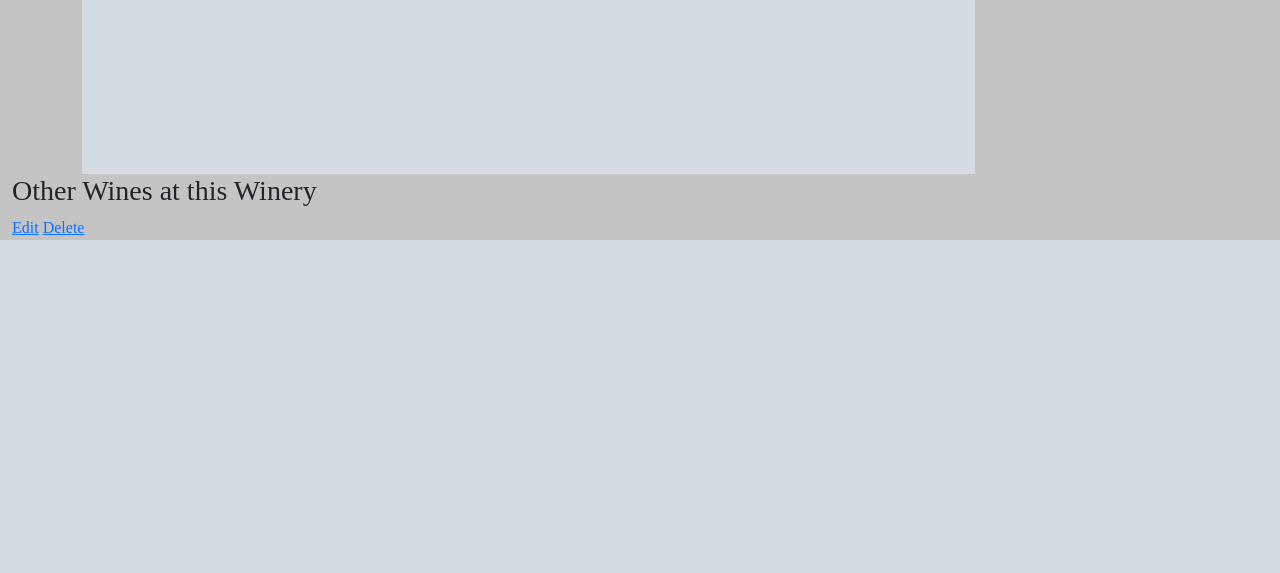
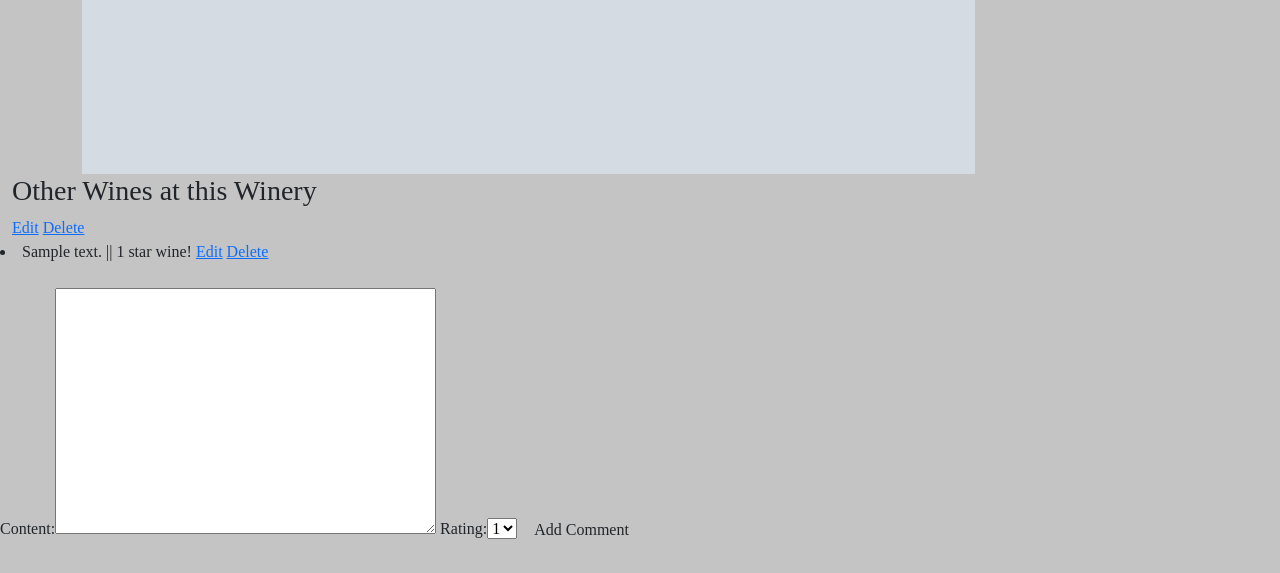
Before and after one commit to jeremydurden/mysomm, a Django app: page /wine/1/ in a window 1280 px wide. Shown: the part 875-1448 px from the top of the page. Before the commit the page ends 1115 px from the top, so only its background shows below. Run offline with Django 3.2, Linux system fonts and the light colour scheme; tables that the repository leaves empty hold one stand-in row (values such as "Sample post"); grey boxes marked "Sample" are stand-in pictures; some libraries are stand-ins or nearby versions; some web fonts are replaced.

Commit message:
adding comment functionality on wine details templates

```diff
--- a/main_app/admin.py
+++ b/main_app/admin.py
@@ -1,6 +1,6 @@
 from django.contrib import admin
 
-from .models import Winery, Wine, Grape, County
+from .models import Winery, Wine, Grape, County, Comment
 # Register your models here.
 admin.site.register(Winery)
 admin.site.register(Wine)
@@ -8,3 +8,4 @@ admin.site.register(Grape)
 ## registering county model for testing,
 ## but will remove it once full data is loaded
 admin.site.register(County)
+admin.site.register(Comment)
--- a/main_app/forms.py
+++ b/main_app/forms.py
@@ -1,6 +1,6 @@
 from django import forms
 from django.forms import ModelForm
-from .models import Wine, Winery
+from .models import Wine, Winery, Comment
 from django.core.validators import MinValueValidator, MaxValueValidator
 from django.contrib.auth.forms import UserCreationForm
 from django.contrib.auth import get_user_model
@@ -23,7 +23,6 @@ class WineForm(ModelForm):
     style = forms.CharField(max_length=100, required=False)
     grape = forms.CharField(max_length=100, required=False)
     vintage = forms.CharField(max_length=4, required=False)
-    color = forms.CharField(max_length=5, required=False)
     taste_notes = forms.CharField(max_length=250, required=False, widget=forms.Textarea)
     image_url = forms.CharField(max_length=100, required=False)
 
@@ -77,3 +76,9 @@ class EnthusiastSignUpForm(UserCreationForm):
         if commit:
             user.save()
         return user
+
+class CommentForm(ModelForm):
+
+    class Meta:
+        model = Comment
+        fields = ['content', 'rating']
--- a/main_app/models.py
+++ b/main_app/models.py
@@ -66,8 +66,6 @@ class Wine(models.Model):
         return f'{self.name} is a {self.vintage} {self.style} wine.'
 
     def get_absolute_url(self):
-       # print(self.winery, 'this is the self.winery*******')
-        print(self.winery.id, 'this is the self.winery.id********')
         return reverse('winery_detail', kwargs={'winery_id': self.winery.id})
 
 
@@ -78,3 +76,24 @@ class Grape(models.Model):
 
     def __str__(self):
         return f'{self.name} has a scientific name of {self.sci_name}'
+
+class Comment(models.Model):
+
+    SCORES = [
+        ('1','1'),
+        ('2','2'),
+        ('3','3'),
+        ('4','4'),
+        ('5','5'),
+    ]
+
+    content = models.TextField(max_length=250, null=True)
+    rating = models.TextField(choices=SCORES, default=SCORES[0][0])
+    user = models.ForeignKey(User, on_delete=models.CASCADE)
+    wine = models.ForeignKey(Wine, on_delete=models.CASCADE)
+
+    def __str__(self):
+        return f'{self.rating} is the rating on this comment'
+
+    def get_absolute_url(self):
+        return reverse('wine_detail', args={self.wine.id})
--- a/main_app/templates/main_app/wine_detail.html
+++ b/main_app/templates/main_app/wine_detail.html
@@ -28,4 +28,24 @@
 <a href="{% url 'wine_update' wine.id %}">Edit</a>
 <a href="{% url 'wine_delete' wine.id %}">Delete</a>
 </div>
+
+
+{% for comment in wine.comment_set.all %}
+          <tr>
+            <li>
+            <td><span>{{comment.content}}</span> || {{comment.rating}} star wine! </a></td>
+            <a href="{% url 'comment_update' comment.id %}">Edit</a>
+            <a href="{% url 'comment_delete' comment.id %}">Delete</a>
+          </tr></li> <br>
+{% endfor %}
+
+<form action="{% url 'add_comment' wine.id %}" method="post">
+  {% csrf_token %}
+  {{ comment_form }}
+  <input type="submit" class="btn" value="Add Comment">
+</form>
+<br>
+
+
+
 {% endblock %}
--- a/main_app/urls.py
+++ b/main_app/urls.py
@@ -27,4 +27,8 @@ urlpatterns = [
     path('wine/search', views.wine_search, name="wine_search"),
     ### Grapes ###
     path('mygrapes/', views.my_grapes, name='my_grapes'),
+    ### Comments ###
+    path('wine/<int:wine_id>/add_comment/', views.create_comment, name='add_comment'),
+    path('comment/<int:pk>/update/', views.CommentUpdate.as_view(), name='comment_update'),
+    path('comment/<int:pk>/delete/', views.CommentDelete.as_view(), name='comment_delete'),
 ]
--- a/main_app/views.py
+++ b/main_app/views.py
@@ -8,8 +8,8 @@ from django.contrib.auth.forms import UserCreationForm
 from django.contrib.auth import get_user_model
 from django.urls import reverse_lazy, reverse
 from . import map_us
-from .models import Wine, County
-from .forms import WineryForm, WineForm, WineSearchForm, WinerySearchForm, VintnerSignUpForm, EnthusiastSignUpForm
+from .models import Wine, County, Comment
+from .forms import WineryForm, WineForm, WineSearchForm, WinerySearchForm, VintnerSignUpForm, EnthusiastSignUpForm, CommentForm
 
 User = get_user_model()
 
@@ -177,6 +177,10 @@ def create_wine(request, winery_id):
 
 class WineDetail(DetailView):
   model = Wine
+  def get_context_data(self, **kwargs):
+        context = super(WineDetail, self).get_context_data(**kwargs)
+        context['comment_form'] = CommentForm()
+        return context
 
 
 class WineUpdate(UpdateView):
@@ -222,22 +226,6 @@ def my_grapes(request):
 
 ##### REGISTRATION ###########
 def signup(request):
-  # error_message = ''
-  # if request.method == 'POST':
-  #   # This is how to create a 'user' form object
-  #   # that includes the data from the browser
-  #   form = UserCreationForm(request.POST)
-  #   if form.is_valid():
-  #     # This will add the user to the database
-  #     user = form.save()
-  #     # This is how we log a user in via code
-  #     login(request, user)
-  #     return redirect('about')
-  #   else:
-  #     error_message = 'Invalid sign up - try again'
-  # # A bad POST or a GET request, so render signup.html with an empty form
-  # form = UserCreationForm()
-  # context = {'form': form, 'error_message': error_message}
   return render(request, 'registration/signup.html')
 
 class VintnerSignUpView(CreateView):
@@ -267,3 +255,26 @@ class EnthusiastSignUpView(CreateView):
         user = form.save()
         login(self.request, user)
         return redirect('home')
+
+
+
+
+######  Comments ############
+
+def create_comment(request, wine_id):
+  form = CommentForm(request.POST)
+  if form.is_valid():
+    new_comment = form.save(commit=False)
+    new_comment.user_id = request.user.id
+    new_comment.wine_id = wine_id
+    new_comment.save()
+  return redirect('wine_detail', wine_id)
+
+class CommentUpdate(UpdateView):
+  model = Comment
+  fields = ['content', 'rating']
+
+class CommentDelete(DeleteView):
+  model = Comment
+  def get_success_url(self):
+    return reverse ('wine_detail', args={self.object.wine.id})
```
Also changed, not shown: main_app/templates/main_app/comment_confirm_delete.html (added, +13 -0 lines), main_app/templates/main_app/comment_form.html (added, +19 -0 lines), main_app/migrations/0002_auto_20201221_2109.py (added), main_app/migrations/0003_auto_20201221_2118.py (added), main_app/migrations/0004_auto_20201221_2205.py (added).
